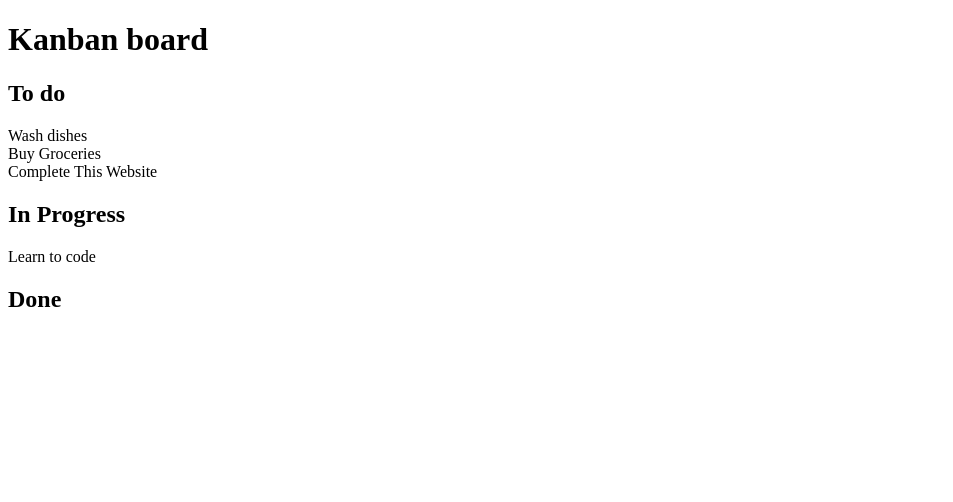
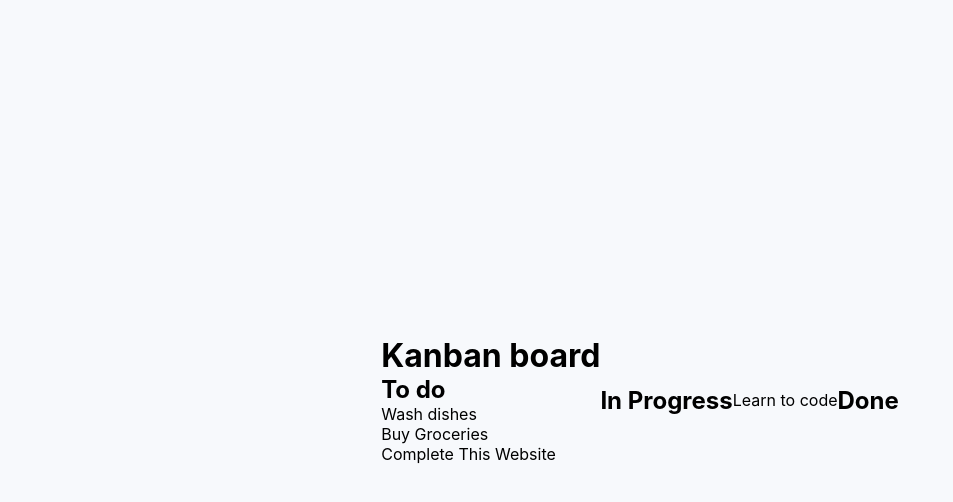
Before and after one commit to medc-0/Kanban-board, a plain HTML site: page index.html in a window 1280 px wide. Shown: the whole page, without its empty margins (0-953 px from the left). Drawn offline with Linux system fonts and the light colour scheme.

Commit message:
feat: add better styles and configure base.css

```diff
--- a/index.html
+++ b/index.html
@@ -4,6 +4,8 @@
   <meta charset="UTF-8">
   <meta name="viewport" content="width=device-width, initial-scale=1.0">
   <title>Document</title>
+  <link rel="stylesheet" href="src/base.css">
+  <link rel="stylesheet" href="src/style.css">
 </head>
 <body>
 
@@ -31,5 +33,6 @@
       <h2>Done</h2>
   </div>
 
+  <script type="module" src="src/index.js"></script>
 </body>
 </html>
--- a/src/styles/base.css
+++ b/src/base.css
@@ -1,9 +1,5 @@
 :root {
-  --color-primary: #1a73e8;
-  --color-secondary: #ff6f61;
-  --color-bg: #ffffff;
-  --color-text: #333333;
-
+  --color-bg: #f7f9fc;
   --font-main: 'Inter', 'Poppins', -apple-system, BlinkMacSystemFont, 'Segoe UI', Roboto, sans-serif;
 
   --font-size-base: 16px;
@@ -37,42 +33,11 @@ html {
 
 body {
   font-family: var(--font-main);
-  line-height: 1.5;
-  color: var(--color-text);
   background-color: var(--color-bg);
   -webkit-font-smoothing: antialiased;
   -moz-osx-font-smoothing: grayscale;
-  max-width: 100%;
+  display: flex;
+  justify-content: center;
+  align-items: center;
+  min-height: 100vh;
 }
-
-h1 {
-  font-size: var(--font-size-h1);
-}
-
-h2 {
-  font-size: var(--font-size-h2);
-}
-
-h3 {
-  font-size: var(--font-size-h3);
-}
-
-a {
-  text-decoration: none;
-  color: inherit;
-}
-
-a:focus,
-button:focus {
-  outline: 2px solid var(--color-primary);
-  outline-offset: 2px;
-}
-
-img,
-picture,
-video,
-canvas,
-svg {
-  display: block;
-  max-width: 100%;
-}
--- a/src/styles/components.css
+++ /dev/null
@@ -1,3 +0,0 @@
-/*
-    My components structure CSS Kit
-*/
--- a/src/styles/layout.css
+++ /dev/null
@@ -1,3 +0,0 @@
-/*
-    My Template Layout structure kit
-*/
```
Also changed, not shown: src/style.css (added).
